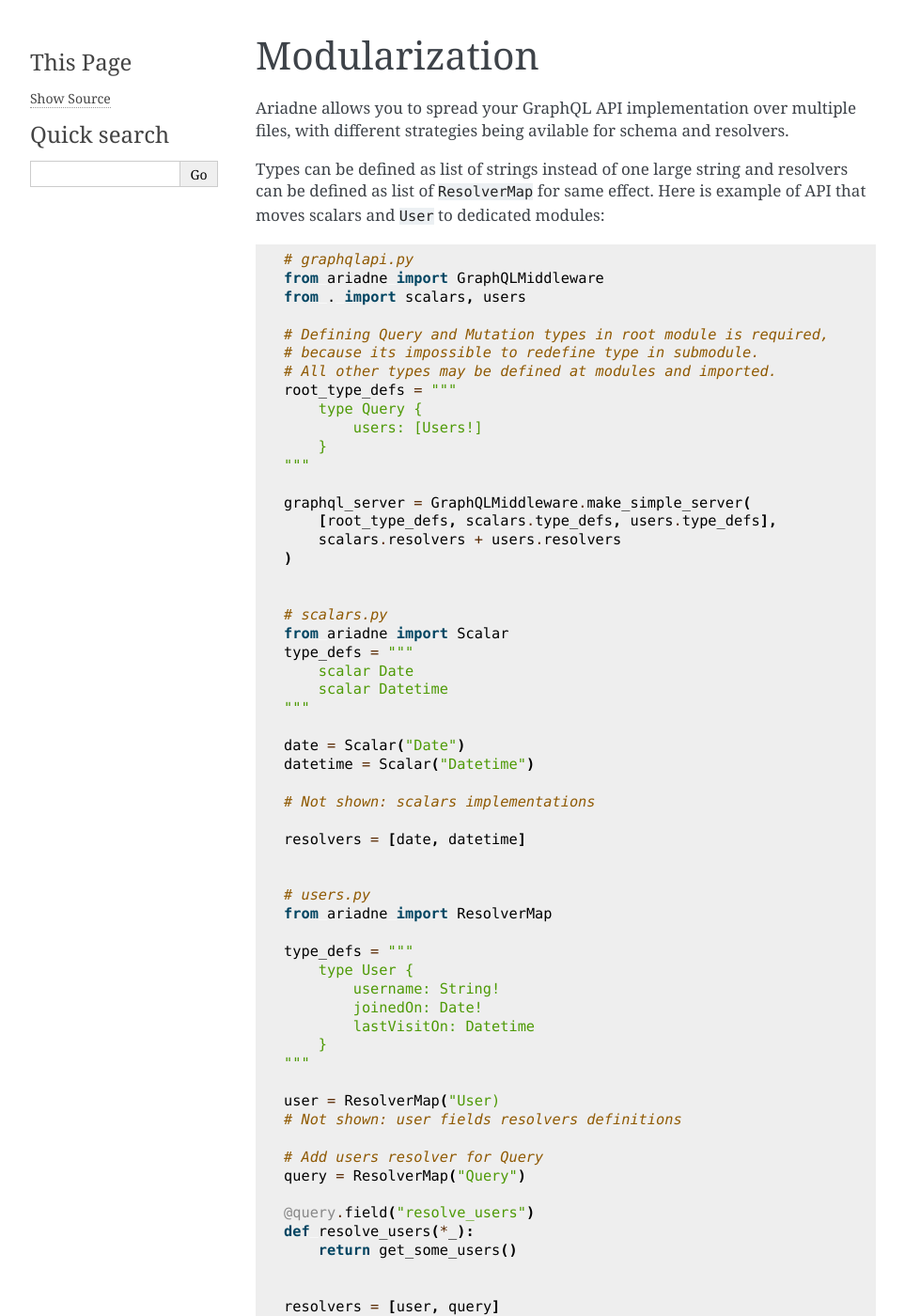
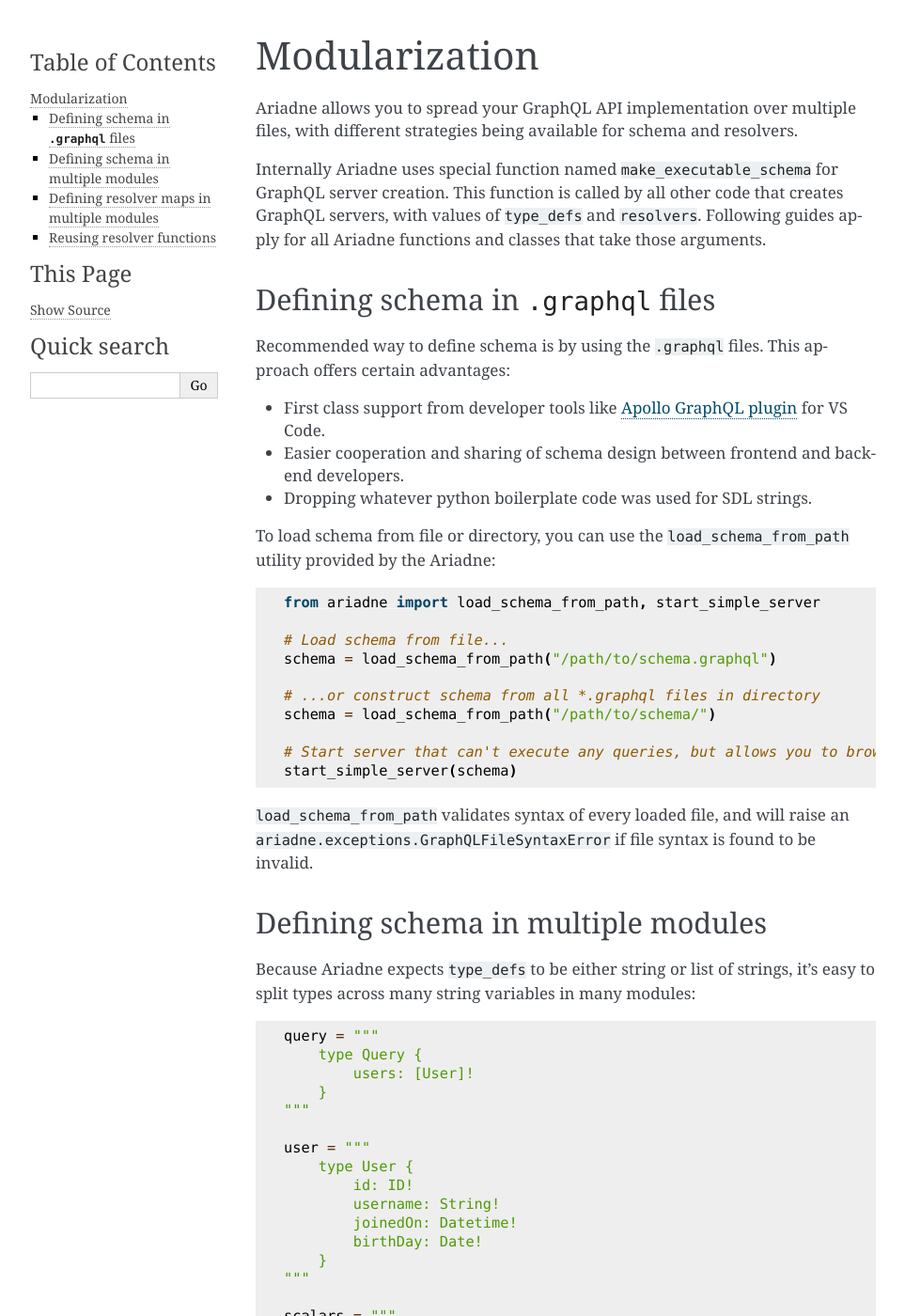
Before and after one commit to mirumee/ariadne, a Sphinx documentation site: the page built from docs/modularization.rst, in a window 1280 px wide and 1400 px high. Shown: the whole window at 94% size, without its empty margins (148-1111 px from the left). Built offline with Sphinx 7.4.7, drawn with Linux system fonts in a browser that asks for light colours; some of the changed text lies outside the part shown.

Commit message:
Update modularization docs

```diff
--- a/docs/modularization.rst
+++ b/docs/modularization.rst
@@ -1,64 +1,109 @@
 Modularization
 ==============
 
-Ariadne allows you to spread your GraphQL API implementation over multiple files, with different strategies being avilable for schema and resolvers.
+Ariadne allows you to spread your GraphQL API implementation over multiple files, with different strategies being available for schema and resolvers.
 
-Types can be defined as list of strings instead of one large string and resolvers can be defined as list of ``ResolverMap`` for same effect. Here is example of API that moves scalars and ``User`` to dedicated modules::
+Internally Ariadne uses special function named ``make_executable_schema`` for GraphQL server creation. This function is called by all other code that creates GraphQL servers, with values of ``type_defs`` and ``resolvers``. Following guides apply for all Ariadne functions and classes that take those arguments.
 
-    # graphqlapi.py
-    from ariadne import GraphQLMiddleware
-    from . import scalars, users
 
-    # Defining Query and Mutation types in root module is required,
-    # because its impossible to redefine type in submodule.
-    # All other types may be defined at modules and imported.
-    root_type_defs = """
+Defining schema in ``.graphql`` files
+-------------------------------------
+
+Recommended way to define schema is by using the ``.graphql`` files. This approach offers certain advantages:
+
+- First class support from developer tools like `Apollo GraphQL plugin <https://marketplace.visualstudio.com/items?itemName=apollographql.vscode-apollo>`_ for VS Code.
+- Easier cooperation and sharing of schema design between frontend and backend developers.
+- Dropping whatever python boilerplate code was used for SDL strings.
+
+To load schema from file or directory, you can use the ``load_schema_from_path`` utility provided by the Ariadne::
+
+    from ariadne import load_schema_from_path, start_simple_server
+
+    # Load schema from file...
+    schema = load_schema_from_path("/path/to/schema.graphql")
+
+    # ...or construct schema from all *.graphql files in directory
+    schema = load_schema_from_path("/path/to/schema/")
+
+    # Start server that can't execute any queries, but allows you to browse your schema
+    start_simple_server(schema)
+
+``load_schema_from_path`` validates syntax of every loaded file, and will raise an ``ariadne.exceptions.GraphQLFileSyntaxError`` if file syntax is found to be invalid.
+
+
+Defining schema in multiple modules
+-----------------------------------
+
+Because Ariadne expects ``type_defs`` to be either string or list of strings, it's easy to split types across many string variables in many modules::
+
+    query = """
         type Query {
-            users: [Users!]
+            users: [User]!
         }
     """
 
-    graphql_server = GraphQLMiddleware.make_simple_server(
-        [root_type_defs, scalars.type_defs, users.type_defs],
-        scalars.resolvers + users.resolvers
-    )
-
-
-    # scalars.py
-    from ariadne import Scalar
-    type_defs = """
-        scalar Date
-        scalar Datetime
-    """
-
-    date = Scalar("Date")
-    datetime = Scalar("Datetime")
-
-    # Not shown: scalars implementations
-
-    resolvers = [date, datetime]
-
-
-    # users.py
-    from ariadne import ResolverMap
-
-    type_defs = """
+    user = """
         type User {
+            id: ID!
             username: String!
-            joinedOn: Date!
-            lastVisitOn: Datetime
+            joinedOn: Datetime!
+            birthDay: Date!
         }
     """
 
-    user = ResolverMap("User)
-    # Not shown: user fields resolvers definitions
+    scalars = """
+        scalar Datetime
+        scalar Date
+    """
 
-    # Add users resolver for Query
+    start_simple_server([query, user, scalars])
+
+The order in which types are definer or passed to ``type_defs`` doesn't matter, even if those types depend on each other.
+
+
+Defining resolver maps in multiple modules
+------------------------------------------
+
+Just like ``type_defs`` can be a string or list of strings, ``resolvers`` can be single resolver map instance, or list of resolver maps::
+
+    from ariadne import ResolverMap, Scalar
+
+    schema = ... # valid schema definition
+
     query = ResolverMap("Query")
 
-    @query.field("resolve_users")
-    def resolve_users(*_):
-        return get_some_users()
+    user = ResolverMap("User")
+
+    datetime_scalar = Scalar("Datetime)
+    date_scalar = Scalar("Date)
+
+    start_simple_server(schema, [query, user, datetime_scalar, date_scalar])
+
+The order in which objects are passed to ``resolvers`` argument matters. ``ResolverMap`` and ``Scalar`` objects replace previously bound resolvers with new ones, when more than one is defined for same GraphQL type.
+
+Fallback resolvers are safe to put anywhere in the list, because those explicitly avoid replacing already set resolvers.
 
 
-    resolvers = [user, query]
+Reusing resolver functions
+--------------------------
+
+``ResolverMap`` and ``Scalar`` objects don't wrap or otherwise change resolver functions in any way, making it easy to reuse functions for many resolver maps, scalars and even fields::
+
+    from ariadne import ResolverMap
+
+    # Create resolver maps for two types
+    staff = ResolverMap("Staff")
+    client = ResolverMap("Client")
+
+    # Reuse same resolver function for 3 fields
+    @staff.field("email")
+    @client.field("email")
+    @client.field("contactEmail")
+    def resolve_email(obj, *_):
+        return obj.email
+
+    # Define new user type and reuse email resolver
+    reseller = ResolverMap("Reseller")
+    reseller.field("email", resolver=resolve_email)
+
+Note that you are using other decorators together with Ariadne's ``@decorator.field`` syntax, order of decorators will matter.
```
